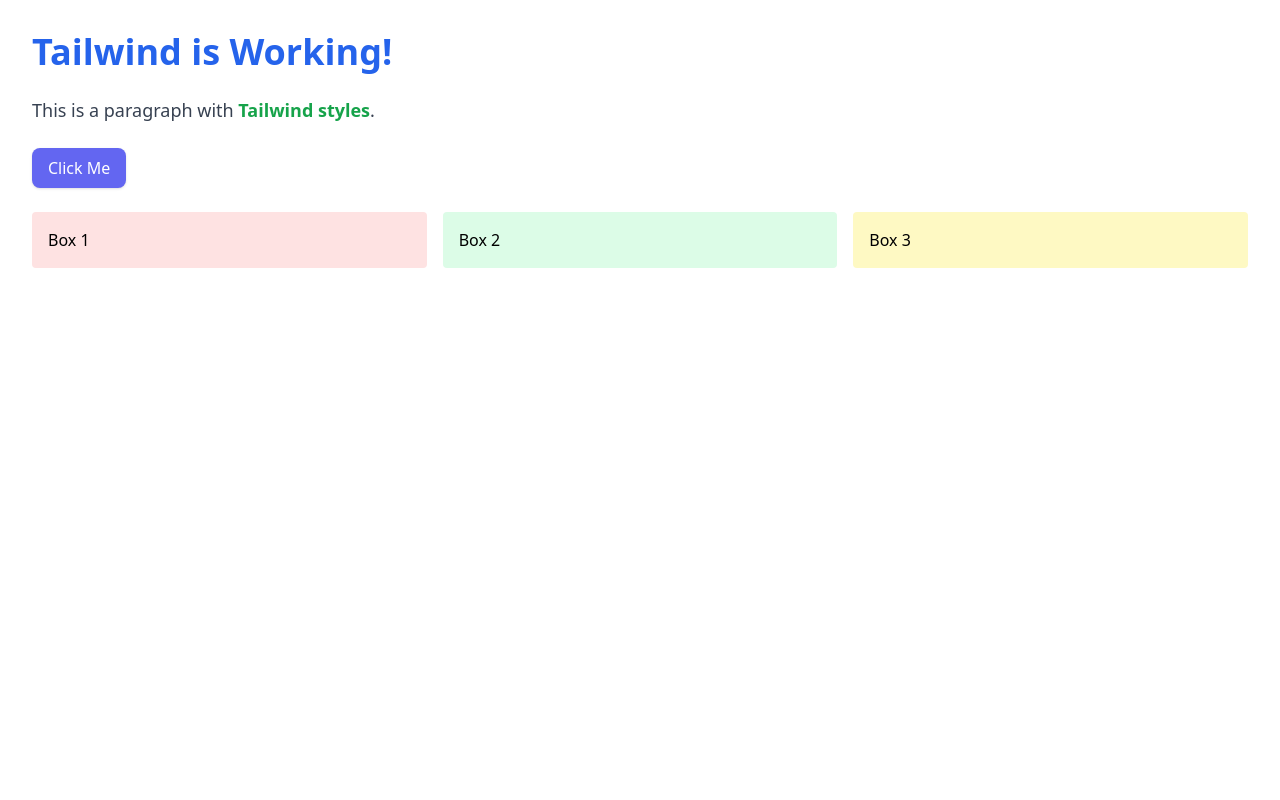
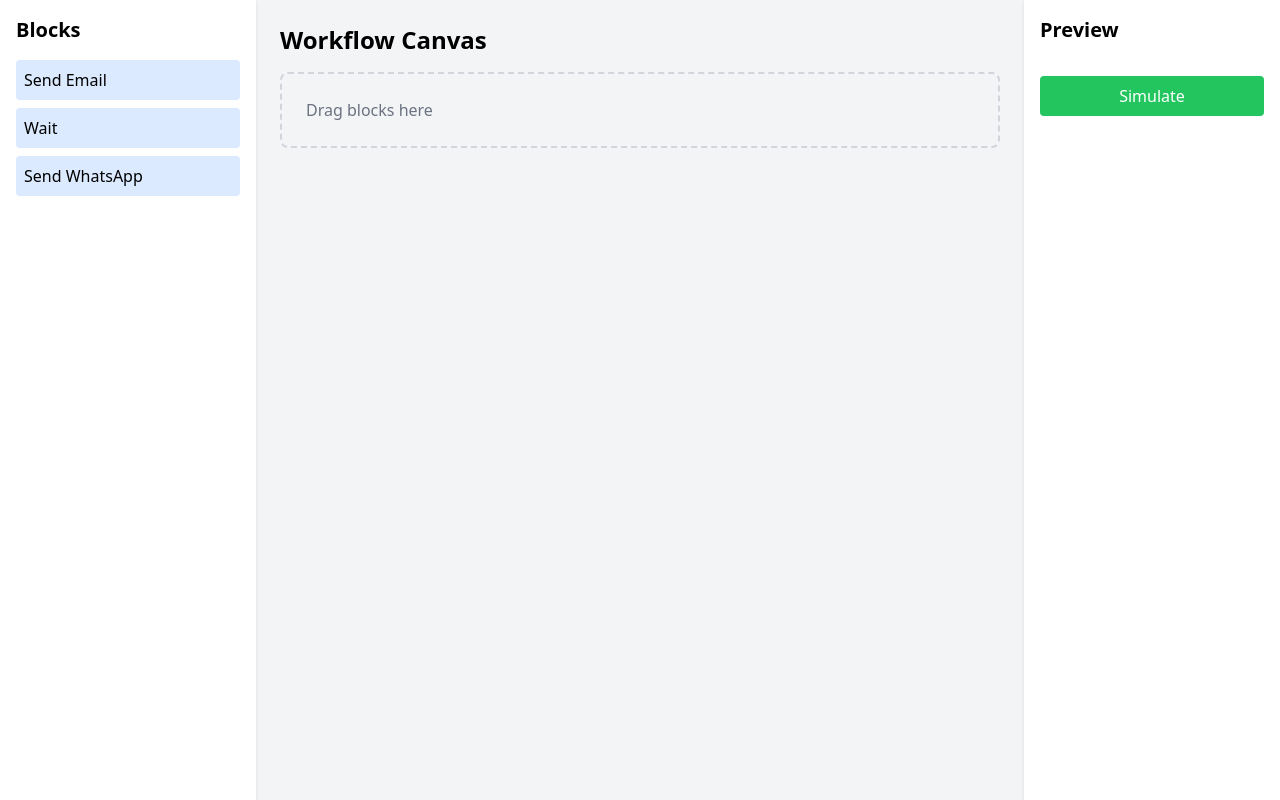
Before and after one commit to Evin-7/WorkflowCraft, a Vue app: page / in a window 1280 px wide. Built offline with nearby package versions, Linux system fonts and the light colour scheme.

Commit message:
ui:ui adds.
ui adds.

```diff
--- a/src/App.vue
+++ b/src/App.vue
@@ -1,31 +1,156 @@
 <template>
-  <div class="p-8 space-y-6">
-    <h1 class="text-4xl font-bold text-blue-600">Tailwind is Working!</h1>
+  <div class="flex h-screen bg-gray-100">
+    <!-- Sidebar -->
+    <aside class="w-64 bg-white shadow p-4">
+      <h2 class="text-xl font-bold mb-4">Blocks</h2>
+      <ul>
+        <li
+          v-for="block in blocks"
+          :key="block.type"
+          draggable="true"
+          @dragstart="onDragStart(block)"
+          class="p-2 mb-2 bg-blue-100 rounded cursor-move hover:bg-blue-200"
+        >
+          {{ block.type }}
+        </li>
+      </ul>
+    </aside>
 
-    <p class="text-lg text-gray-700">
-      This is a paragraph with
-      <span class="font-semibold text-green-600">Tailwind styles</span>.
-    </p>
+    <!-- Canvas -->
+    <main
+      class="flex-1 p-6 overflow-y-auto"
+      @dragover.prevent
+      @drop="onDrop"
+    >
+      <h2 class="text-2xl font-bold mb-4">Workflow Canvas</h2>
 
-    <button
-      class="px-4 py-2 bg-indigo-500 text-white rounded-lg shadow hover:bg-indigo-600"
-    >
-      Click Me
-    </button>
+      <div
+        v-if="workflow.length === 0"
+        class="p-6 text-gray-500 border-2 border-dashed border-gray-300 rounded-lg"
+      >
+        Drag blocks here
+      </div>
 
-    <div class="grid grid-cols-3 gap-4">
-      <div class="p-4 bg-red-100 rounded">Box 1</div>
-      <div class="p-4 bg-green-100 rounded">Box 2</div>
-      <div class="p-4 bg-yellow-100 rounded">Box 3</div>
-    </div>
+      <ul>
+        <li
+          v-for="(step, index) in workflow"
+          :key="index"
+          class="mb-4 p-4 bg-white shadow rounded"
+        >
+          <div class="flex justify-between items-center">
+            <span class="font-bold">{{ step.type }}</span>
+            <button
+              @click="removeStep(index)"
+              class="text-red-500 hover:text-red-700 text-sm"
+            >
+              ✕
+            </button>
+          </div>
+
+          <!-- Editable props -->
+          <div class="mt-2 space-y-2">
+            <div v-if="step.type === 'Send Email'">
+              <input
+                v-model="step.props.subject"
+                placeholder="Subject"
+                class="w-full border rounded px-2 py-1"
+              />
+              <textarea
+                v-model="step.props.body"
+                placeholder="Body"
+                class="w-full border rounded px-2 py-1"
+              ></textarea>
+            </div>
+
+            <div v-else-if="step.type === 'Wait'">
+              <input
+                type="number"
+                v-model.number="step.props.days"
+                placeholder="Days"
+                class="w-full border rounded px-2 py-1"
+              />
+            </div>
+
+            <div v-else-if="step.type === 'Send WhatsApp'">
+              <input
+                v-model="step.props.phone"
+                placeholder="Phone number"
+                class="w-full border rounded px-2 py-1"
+              />
+              <textarea
+                v-model="step.props.message"
+                placeholder="Message"
+                class="w-full border rounded px-2 py-1"
+              ></textarea>
+            </div>
+          </div>
+        </li>
+      </ul>
+    </main>
+
+    <!-- Preview -->
+    <aside class="w-64 bg-white shadow p-4">
+      <h2 class="text-xl font-bold mb-4">Preview</h2>
+      <ul>
+        <li
+          v-for="(step, index) in workflow"
+          :key="index"
+          class="p-2 border-b border-gray-200"
+        >
+          {{ index + 1 }}. {{ step.type }}
+        </li>
+      </ul>
+      <button
+        @click="simulate"
+        class="mt-4 w-full bg-green-500 text-white py-2 rounded hover:bg-green-600"
+      >
+        Simulate
+      </button>
+    </aside>
   </div>
 </template>
 
-<style scoped>
-.logo {
-  height: 6em;
-  padding: 1.5em;
-  will-change: filter;
-  transition: filter 300ms;
+<script setup>
+import { ref, watch } from "vue"
+
+const blocks = [
+  { type: "Send Email", props: { subject: "Hello", body: "Body here" } },
+  { type: "Wait", props: { days: 3 } },
+  { type: "Send WhatsApp", props: { phone: "+1234567890", message: "Reminder" } },
+]
+
+const workflow = ref([])
+
+function onDragStart(block) {
+  event.dataTransfer.setData("block", JSON.stringify(block))
 }
-</style>
+
+function onDrop(event) {
+  const block = JSON.parse(event.dataTransfer.getData("block"))
+  workflow.value.push(JSON.parse(JSON.stringify(block))) // clone
+}
+
+function removeStep(index) {
+  workflow.value.splice(index, 1)
+}
+
+function simulate() {
+  alert(
+    "Workflow Steps:\n" +
+      workflow.value.map((step, i) => `${i + 1}. ${step.type}`).join("\n")
+  )
+}
+
+// Persistence with localStorage
+const saved = localStorage.getItem("workflow")
+if (saved) {
+  workflow.value = JSON.parse(saved)
+}
+watch(
+  workflow,
+  (val) => {
+    localStorage.setItem("workflow", JSON.stringify(val))
+  },
+  { deep: true }
+)
+</script>
```
Also changed, not shown: src/assets/icons/logo.png (added).
